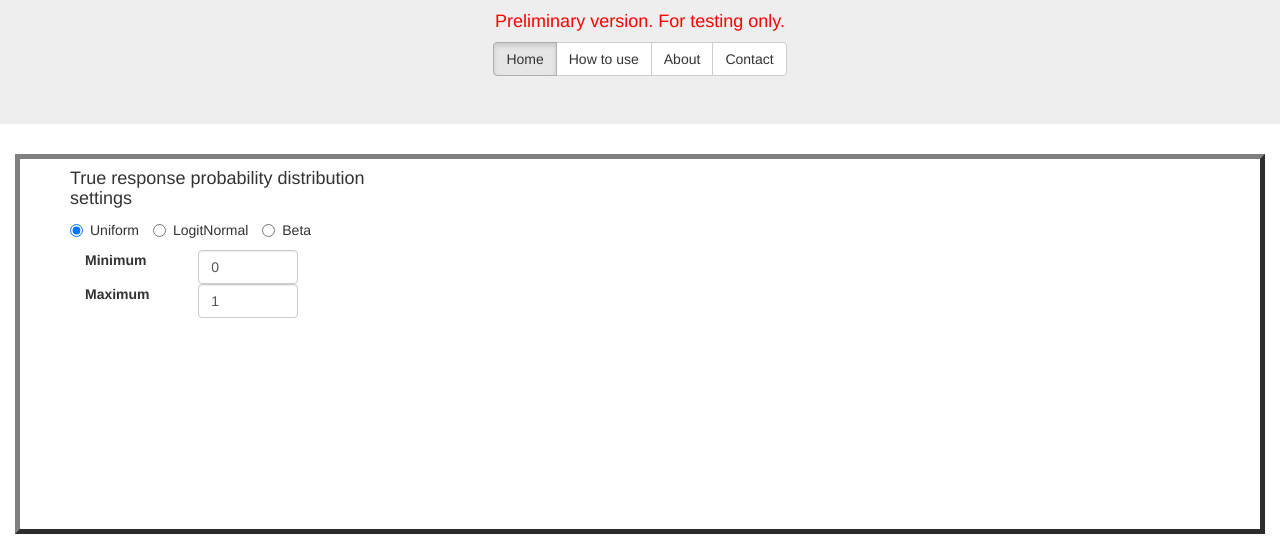
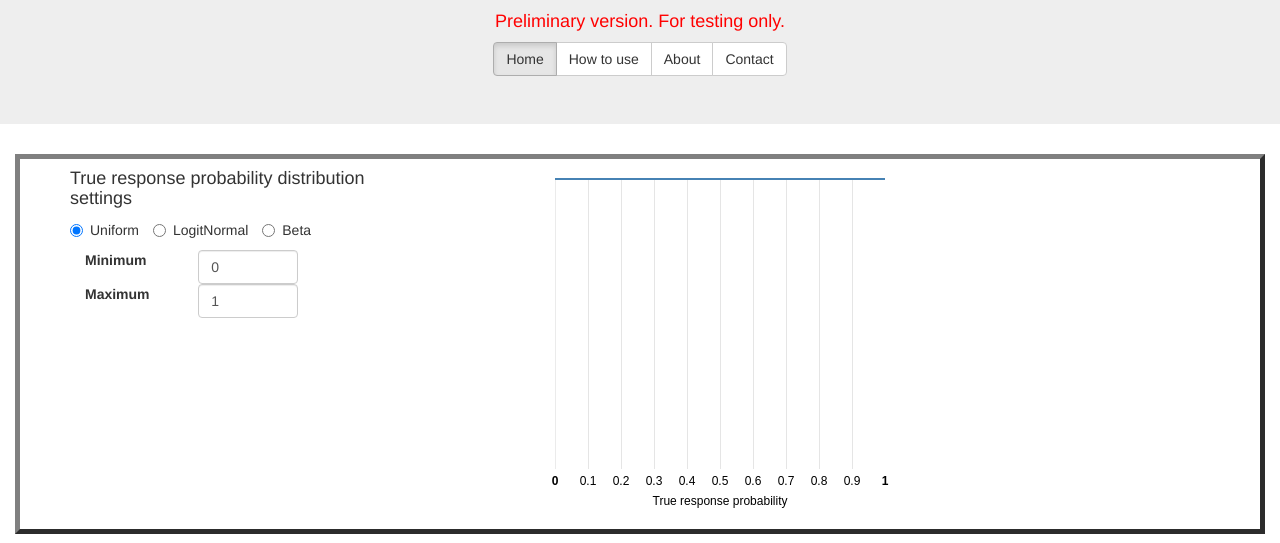
Before and after one commit to nm-t/STS, a website: page index.html in a window 1280 px wide. Shown: the part 180-723 px from the top of the page. Drawn offline with nearby package versions, Linux system fonts and the light colour scheme; files that its build step writes are made by us from their sources.

Commit message:
Use only committed links from index (sorry)

```diff
--- a/index.html
+++ b/index.html
@@ -9,7 +9,7 @@
 	<script src="src/jquery-1.11.3.min.js"></script>
 	<script type="text/javascript" src="src/ramda.min.js"></script>
 	<script src="http://d3js.org/d3.v3.min.js"></script>
-	<script src="src/nv.d3.js"></script>
+	<script src="src/nv.d3.min.js"></script>
 	<script src="src/jstat.min.js"></script>
 	<script src="src/ramda.min.js"></script>
 	<script src="src/stage.js"></script>
@@ -19,7 +19,7 @@
     <script src="src/ngd3.min.js"></script>
     <script src="src/stages.js"></script>
 	<script type="text/javascript" src="src/webScript.js"></script>
-	<link href="src/nv.d3.css" rel="stylesheet">
+	<link href="src/nv.d3.min.css" rel="stylesheet">
 </head>
 
 <body ng-app="sts">
```
